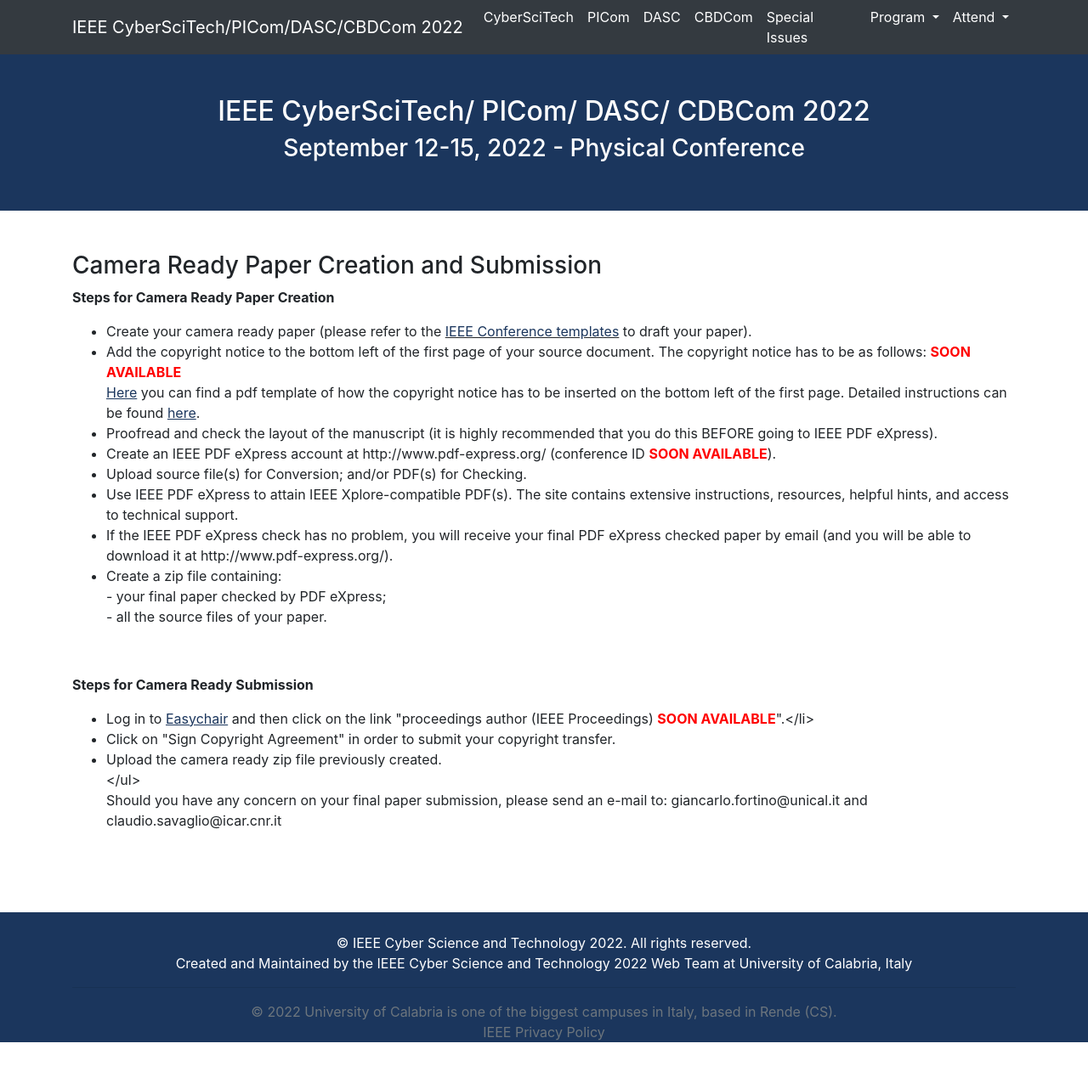
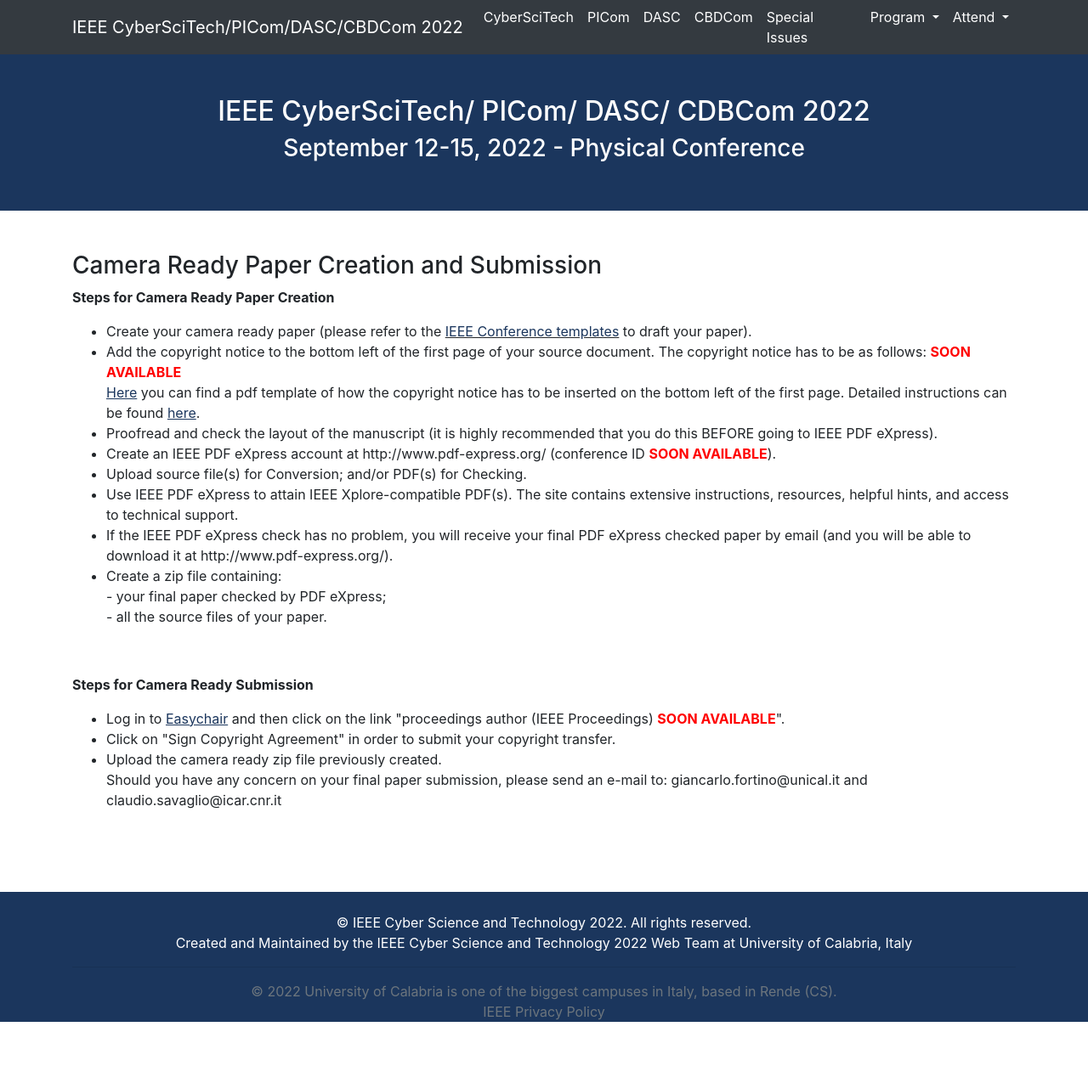
Before and after one commit to cyber-science/2022, a Jekyll site: the page built from _pages/crs.md, in a window 1280 px wide. Shown: the whole page at 85% size. Built offline with Jekyll 4.4.1, drawn with Linux system fonts in a browser that asks for light colours; after the commit the page ends 1251 px from its top, so only the background shows below that.

Commit message:
minor edit

```diff
--- a/_pages/crs.md
+++ b/_pages/crs.md
@@ -28,10 +28,8 @@
 <b>Steps for Camera Ready Submission</b>
 
 <ul>
-<li>Log in to <a href="https://easychair.org/conferences/?conf=dascpicomcbdcomcyber"><u>Easychair</u><a> and then click on the link "proceedings author (IEEE Proceedings) <b><font color=red>SOON AVAILABLE</font></b>".</li>
-<li>Click on "Sign Copyright Agreement" in order to submit your copyright transfer.</li>
-<li>Upload the camera ready zip file previously created.</li>
-</ul>
-<br/>
+<li>Log in to <a href="https://easychair.org/conferences/?conf=dascpicomcbdcomcyber"><u>Easychair</u><a> and then click on the link "proceedings author (IEEE Proceedings) <b><font color=red>SOON AVAILABLE</font></b>".
+<li>Click on "Sign Copyright Agreement" in order to submit your copyright transfer.
+<li>Upload the camera ready zip file previously created.
 
 <p>Should you have any concern on your final paper submission, please send an e-mail to: giancarlo.fortino@unical.it and claudio.savaglio@icar.cnr.it</p>
```
